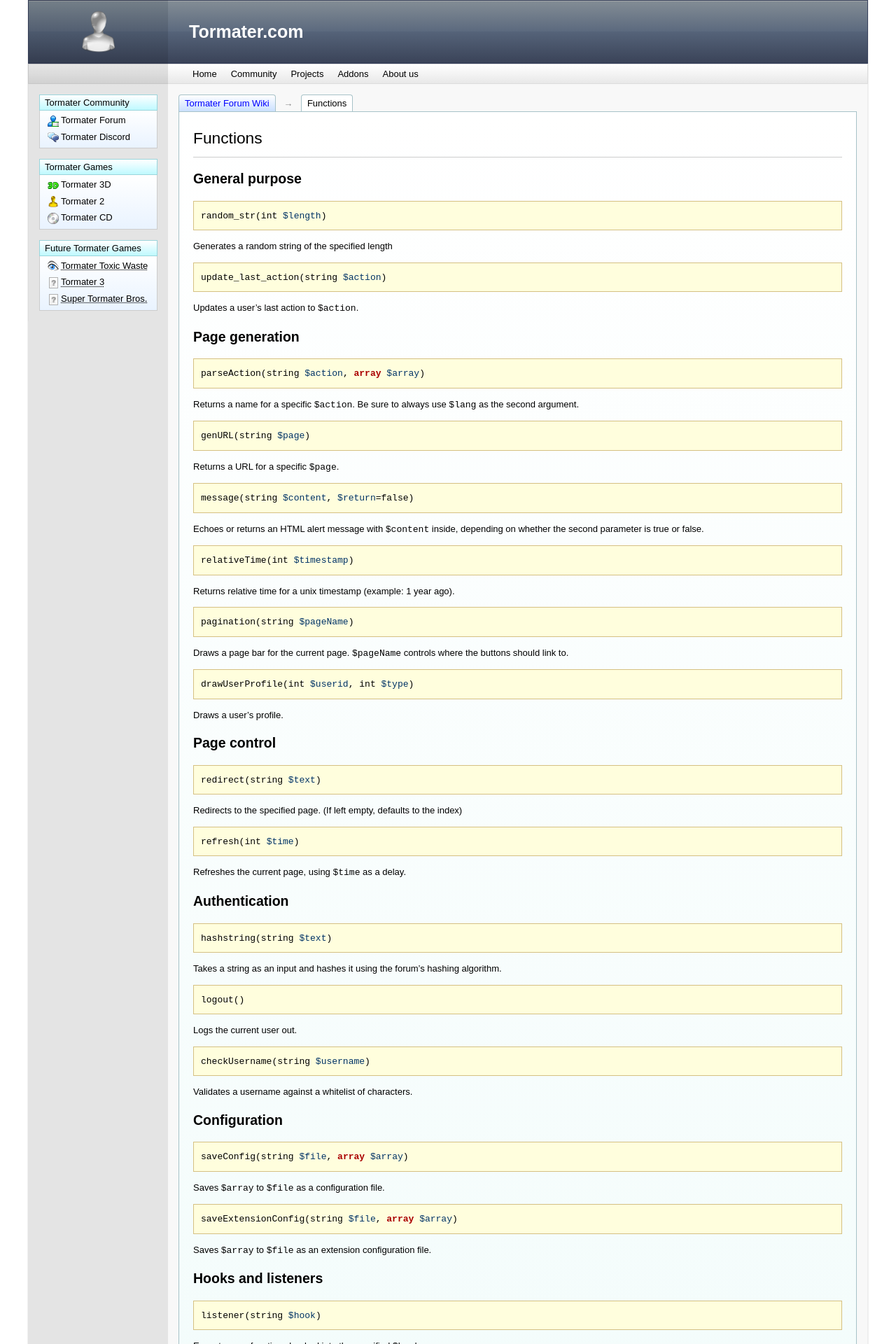
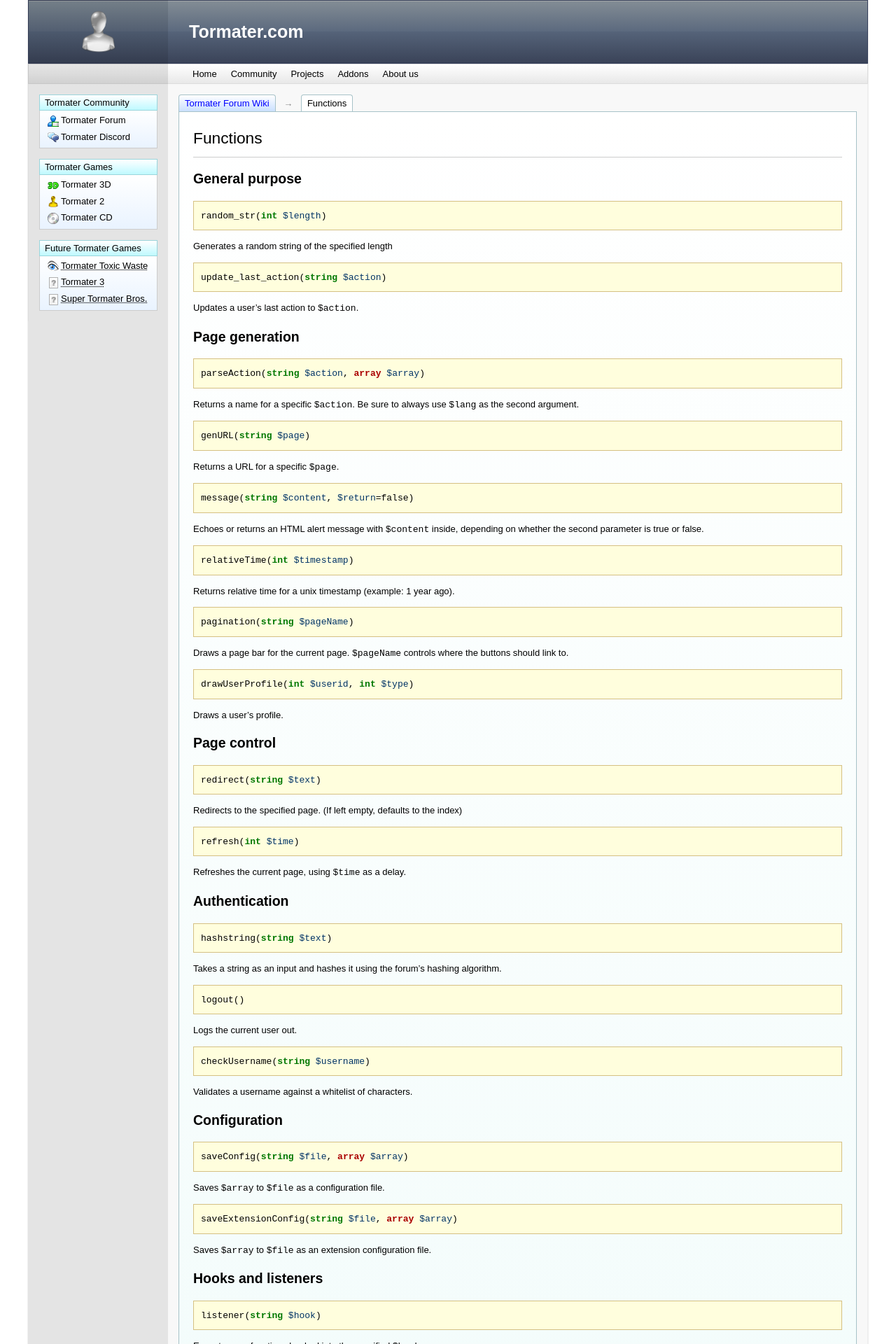
Before and after one commit to tormater/tormater.github.io, a Jekyll site: the page built from wiki/tormater-forum/Functions.md, in a window 1280 px wide. Shown: the top 1920 px of the page at 70% size. Built offline with Jekyll 4.4.1, drawn with Linux system fonts in a browser that asks for light colours.

Commit message:
Update wiki.css

```diff
--- a/assets/css/wiki.css
+++ b/assets/css/wiki.css
@@ -72,6 +72,11 @@
     color: #036;
 }
 
+.n {
+    color: #070;
+    font-weight: bold;
+}
+
 .s2 {
     color: #052;
 }
```
